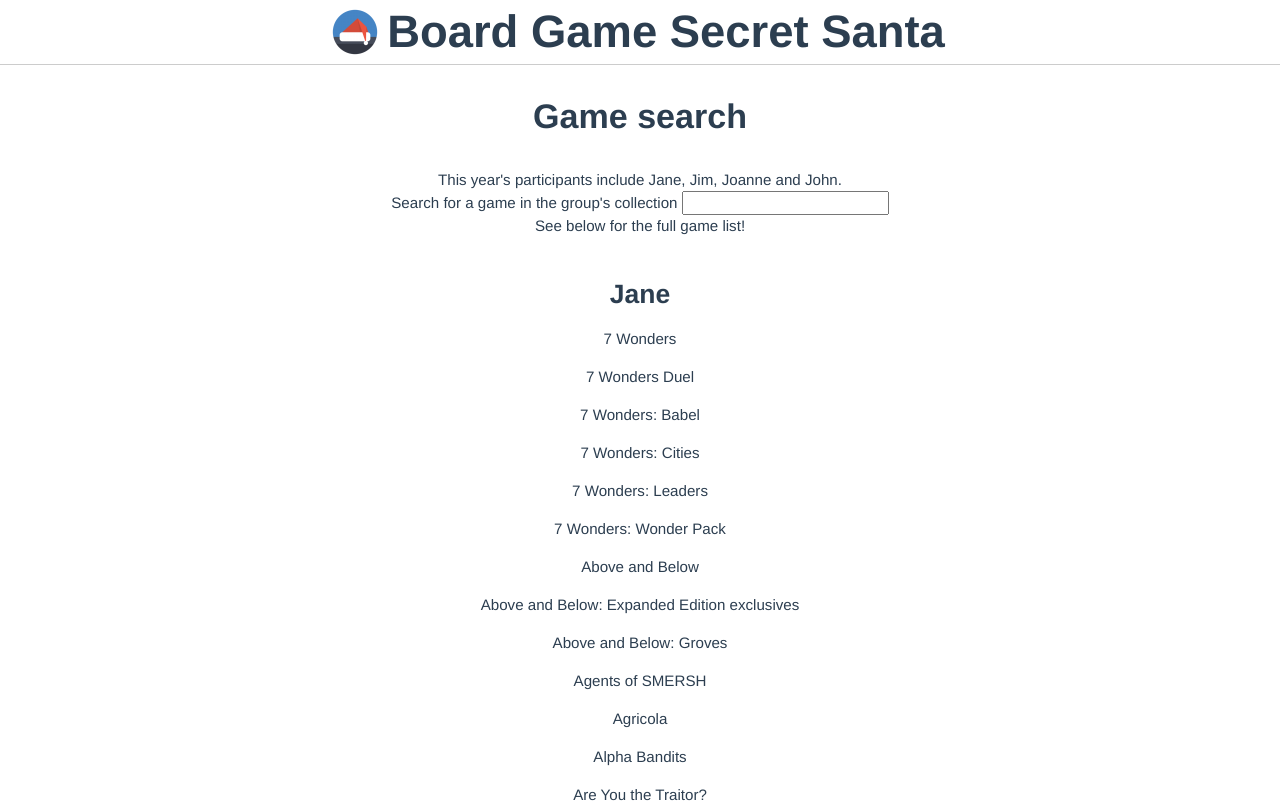
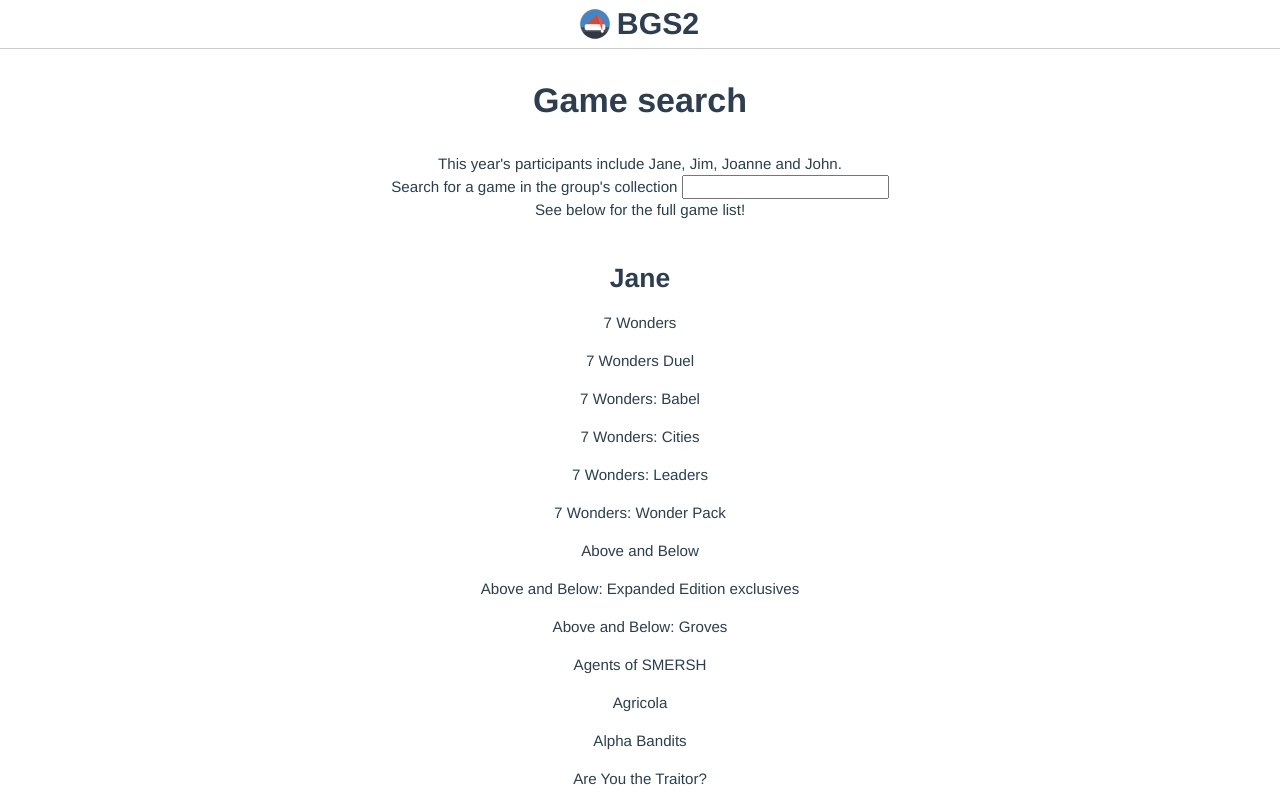
Before and after one commit to squireChuck/board-game-secret-santa-search, a Vue app in the folder ui/: page / in a window 1280 px wide. Shown: the top 803 px of the page. Built offline with nearby package versions, Linux system fonts and the light colour scheme.

Commit message:
shrink and simplify header, sync breakpoints between header and main to minimize choppiness in text changes

```diff
--- a/ui/src/assets/css/main.css
+++ b/ui/src/assets/css/main.css
@@ -1,8 +1,8 @@
 /*
   Supported sizes
     - Mobile first styles
-    - 40em (640px) styles
-    - 50em (800px) styles
+    - 43.75em (700px) styles
+    - 56.25em (900px) styles
 */
 #app {
   font-family: "Avenir", Helvetica, Arial, sans-serif;
@@ -26,21 +26,11 @@
   padding-top: 2.5em;
 }
 
-
-@media (min-width: 40em) {
+@media (min-width: 43.75em) {
   #header {
-    height: 3.5em;
+    height: 3em;
   }
   #main {
-    padding-top: 3.5em;
+    padding-top: 3em;
   }
 }
-
-@media (min-width: 50em) {
-  #header {
-    height: 4em;
-  }
-  #main {
-    padding-top: 4em;
-  }
-}
--- a/ui/src/components/TheHeader.vue
+++ b/ui/src/components/TheHeader.vue
@@ -1,29 +1,11 @@
 <template>
   <header class="container-flex">
-    <template>
-      <img
-        :src="require('../assets/img/santa-hat-icon-32px.png')"
-        alt="Santa Hat"
-        class="logo logo-sm"
-      >
-      <h1 class="header header-sm">BGS2</h1>
-    </template>
-    <template>
       <img
         :src="require('../assets/img/santa-hat-icon-48px.png')"
         alt="Santa Hat"
-        class="logo logo-md"
+        class="logo"
       >
-      <h1 class="header header-md">BG Secret Santa</h1>
-    </template>
-    <template>
-      <img
-        :src="require('../assets/img/santa-hat-icon-48px.png')"
-        alt="Santa Hat"
-        class="logo logo-lg"
-      >
-      <h1 class="header header-lg">Board Game Secret Santa</h1>
-    </template>
+      <h1 class="header">BGS2</h1>
   </header>
 </template>
 
@@ -39,51 +21,19 @@
   margin: 0 0.125em 0 0.125em;
 }
 
-.header-sm,
-.logo-sm {
-  display: inline-block;
-}
-.header-md,
-.header-lg,
-.logo-md,
-.logo-lg {
+.header {
   display: none;
 }
-
-.logo-sm {
+.logo {
+  display: inline-block;
   height: 32px;
   width: 32px;
 }
-@media (min-width: 40em) {
-  .header-sm,
-  .header-lg,
-  .logo-sm,
-  .logo-lg {
-    display: none;
-  }
-  .header-md,
-  .logo-md {
+
+@media (min-width: 43.75em) {
+  .header {
     display: inline-block;
-  }
-  .logo-md {
-    height: 48px;
-    width: 48px;
-  }
-}
-@media (min-width: 50em) {
-  .header-sm,
-  .header-md,
-  .logo-sm,
-  .logo-md {
-    display: none;
-  }
-  .header-lg,
-  .logo-lg {
-    display: inline-block;
-  }
-  .logo-lg {
-    height: 48px;
-    width: 48px;
+    font-size: 2em;
   }
 }
 </style>
```
Also changed, not shown: 1 other file (tests, documents, lock files or other folders).
